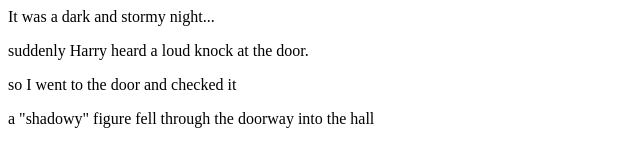
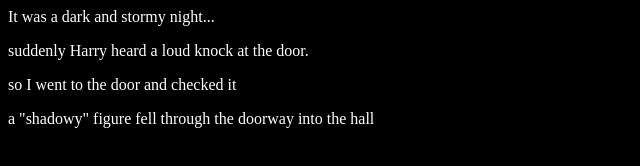
Before and after one commit to lacitrus/fireside-story, a plain HTML site: page index.html in a window 1280 px wide. Shown: the whole page, without its empty margins (0-640 px from the left). Drawn offline with Linux system fonts and the light colour scheme.

Commit message:
Added style.css

```diff
--- a/index.html
+++ b/index.html
@@ -1,4 +1,7 @@
 <html>
+   <head>
+      <link rel="stylesheet" type="text/css" href="style.css">
+   <head>
     <body>
       <p>It was a dark and stormy night...</p>
       <p>suddenly Harry heard a loud knock at the door.  </p>
--- /dev/null
+++ b/style.css
@@ -0,0 +1,4 @@
+body {
+    color:white;
+    background-color:black;
+}
```
